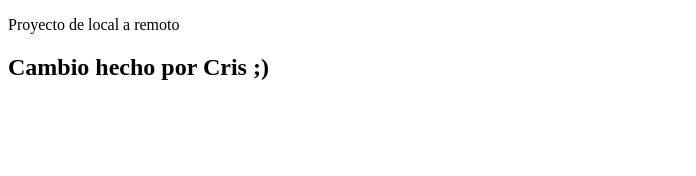
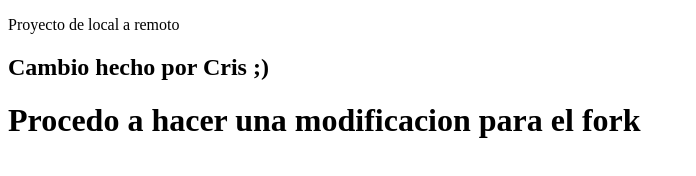
Before and after one commit to Hibahmad1/proyectolocalremoto, a plain HTML site: page index.html in a window 1280 px wide. Shown: the whole page, without its empty margins (0-696 px from the left). Drawn offline with Linux system fonts and the light colour scheme.

Commit message:
modificacion para Fork

```diff
--- a/index.html
+++ b/index.html
@@ -8,5 +8,6 @@
 <body>
     <p>Proyecto de local a remoto</p>
     <h2>Cambio hecho por Cris ;)</h2>
+    <h1>Procedo a hacer una modificacion para el fork</h1>
 </body>
 </html>
```
